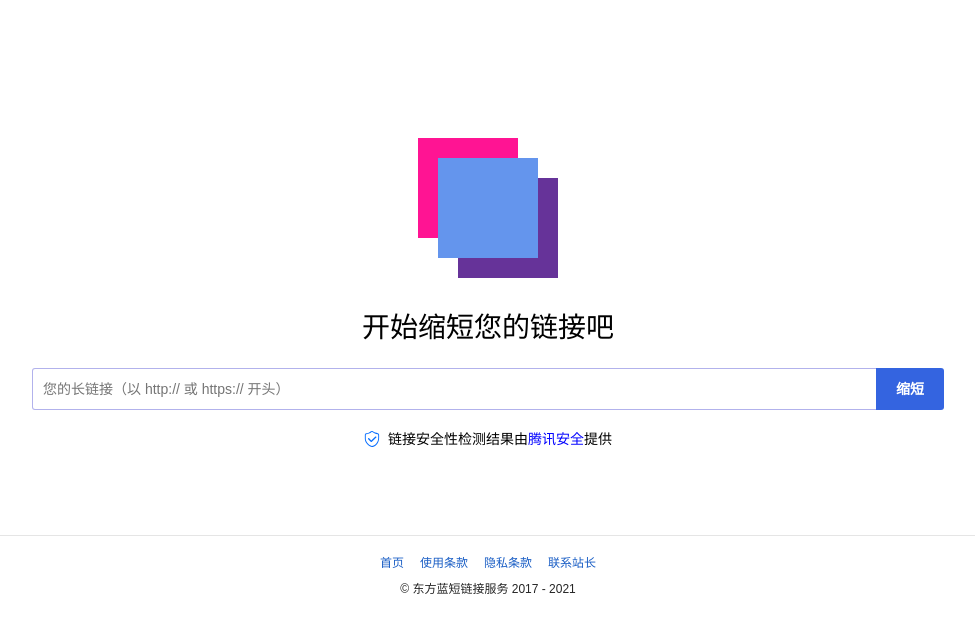
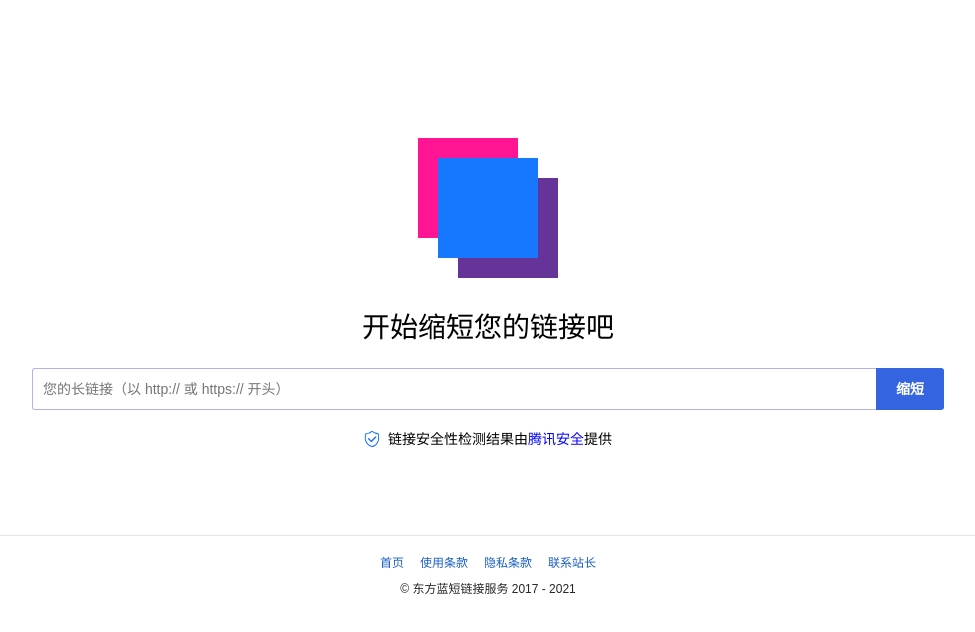
Before and after one commit to susc/LinkSystem-Frontend, a Nuxt app: page / in a window 1280 px wide. Shown: the top 632 px of the page, without its empty margins (152-1127 px from the left). Built offline with nearby package versions, Linux system fonts and the light colour scheme; no server answers.

Commit message:
微调Logo颜色

```diff
--- a/components/logo.vue
+++ b/components/logo.vue
@@ -38,7 +38,7 @@
 .d2 {
     left: 0;
     top: 0;
-    background-color: cornflowerblue;
+    background-color: #1677ff;
     z-index: 1;
 }
 
```
